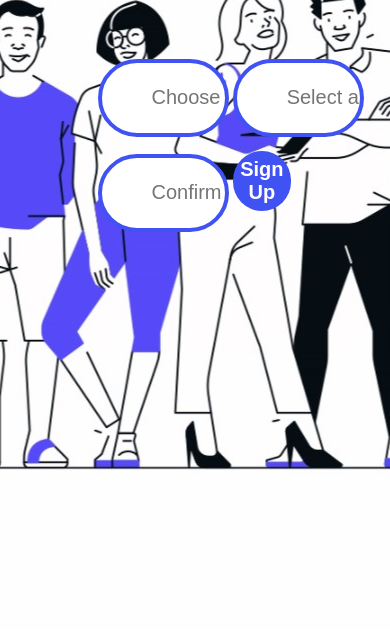
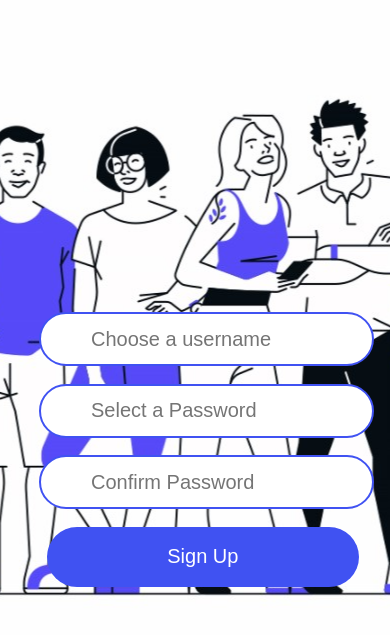
Before and after one commit to ag2byte/cs50web, a Django app: page /signup in a window 390 px wide. Shown: the top 635 px of the page. Run offline with Django 3.2, Linux system fonts and the light colour scheme.

Commit message:
✏ [UPDATE] Responsive added for signup

```diff
--- a/capstone/static/capstone/css/login.css
+++ b/capstone/static/capstone/css/login.css
@@ -37,7 +37,7 @@
 }
 #login-card {
   padding-top: 20%;
-  padding-left: 25%;
+  margin-left: 25%;
 }
 form {
   display: flex;
--- a/capstone/static/capstone/css/signup.css
+++ b/capstone/static/capstone/css/signup.css
@@ -11,12 +11,11 @@
 
 #signupcard {
   display: flex;
-  flex-direction: row ;
-  padding-top: 15%;
+  flex-direction: row;
+  margin-top: 15%;
   padding-left: 25%;
 }
 #signupcard input {
-
   width: 25%;
   margin-bottom: 5%;
   padding-left: 50px;
@@ -29,10 +28,10 @@
 /* input::placeholder {
     padding-left: 100px;
   } */
-#signupcard button {
+button {
   width: 20%;
   margin-bottom: 5%;
-
+  margin-left: 75%;
   height: 60px;
   border: none;
   background: #4052f2;
@@ -41,8 +40,31 @@
   font-weight: bold;
   color: white;
 }
-#signupcard button:hover {
+button:hover {
   transition: ease-in 200ms;
   background: #fcaa23;
   cursor: pointer;
 }
+@media (max-width: 480px) {
+  #signupcard {
+    flex-direction: column;
+    margin-top: 80%;
+    padding-left: 10%;
+  }
+  button {
+    width: 80%;
+    margin-left: 12%;
+    font-weight: normal;
+  }
+  #signupcard input {
+    width: 80%;
+
+    margin-bottom: 5%;
+    padding-left: 50px;
+    font-size: 20px;
+    height: 50px;
+    border: solid 2px #4052f2;
+    background: white;
+    border-radius: 150px;
+  }
+}
--- a/capstone/templates/capstone/signup.html
+++ b/capstone/templates/capstone/signup.html
@@ -3,25 +3,27 @@
 <html lang="en">
 <head>
     <meta charset="UTF-8">
-    <meta name="viewport" content="width=device-width, initial-scale=1.0">
+    <meta content="width=device-width, initial-scale=1" name="viewport" />
     <link href="{% static 'capstone/css/signup.css' %}" rel="stylesheet">
 
     <title>Signup</title>
 </head>
 <body>
 
-    <div id="signupcard">
+
 
         <form action="{% url 'signup' %}" method="post">
             {% csrf_token %}
+            <div id="signupcard">
         <input type="text" autocomplete="off" required placeholder="Choose a username" name="username" id="username">
         <input type="Password" autocomplete="off" required placeholder="Select a Password"name="password" id="password">
         <input type="Password" autocomplete="off" required placeholder="Confirm Password"name="cnf-pass" id="cnf-pass">
+        </div>
         <button id='signup'> Sign Up </button>
 
         </form>
 
-    </div>
+
 
     <script>
     //    console.log('hello');
```
